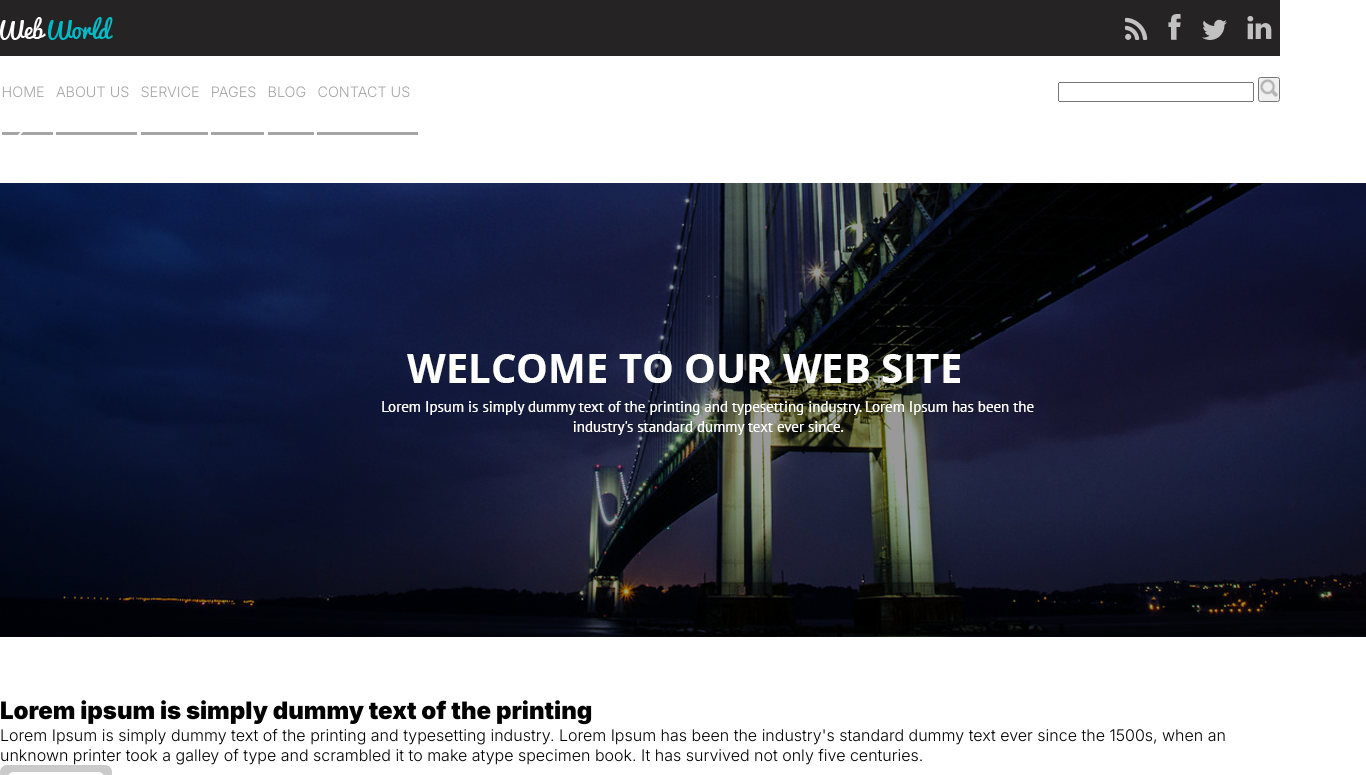
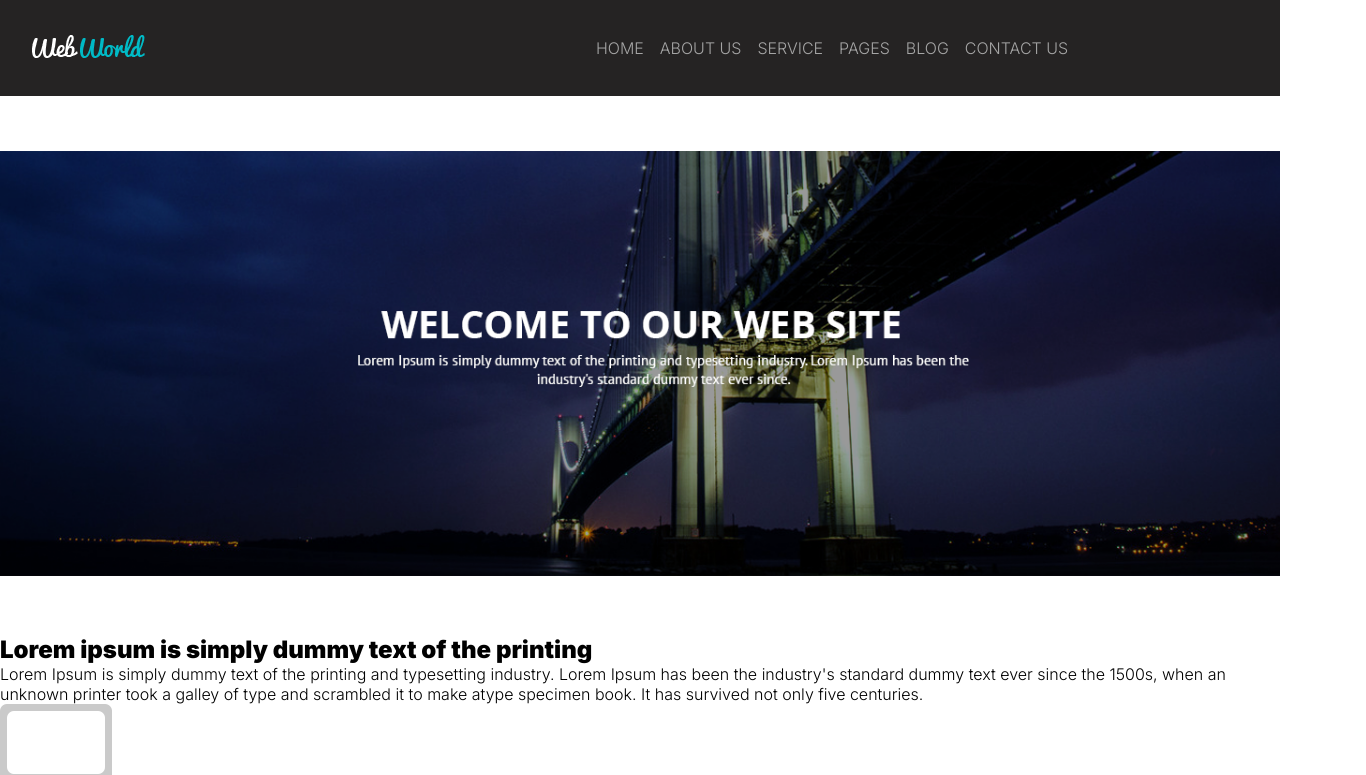
Before and after one commit to Arthur-Ferreira/WS_webWorld, a plain HTML site: page index.html in a window 1280 px wide. Shown: the top 775 px of the page, 1366 px wide, since content can reach past the window. Drawn offline with Linux system fonts and the light colour scheme.

Commit message:
After a few days, I fixed the menu and make changes in the layout

```diff
--- a/css/styles.css
+++ b/css/styles.css
@@ -24,63 +24,156 @@
 
     list-style: none;
     text-decoration: none;
+
+    max-width: 100vw;
+    max-height: 100vh;
 }
 
 /* General styles */
 
+
 #header {
     background-color: var(--dark-background);
 
-    width: 100vw;
-
-    display: flex;
-    align-items: center;
-    justify-content:space-between;
-
-    height: 3.5rem;
-}
-
-.social_midea img{
-    margin: .1rem .1rem  0 .1rem;
-    padding: .4rem;
-
-    cursor: pointer;
+    width: 100%;
+    height: 6rem;
 }
 
 
 #menu {
     display: flex;
     align-items: center;
-    justify-content:space-between;
+    justify-content:space-around;
 
-    line-height: 4.5rem;
 
-    font-size: .9rem;
+    height: 100%;
+    width: 100%;
 
 }
 
-#menu a{
+
+.navigation {
+    display: none;
+    flex-direction: column;
+    align-items: center;
+    justify-content: center;
+
+    top: 6rem;
+
+    width: 100%;
+    height: 90vh;
+
+    position: absolute;
+    background: var(--dark-background);
+
+    text-align: center;
+
+    transition: all .5s ease-in;
+}
+
+.navigation li {
+    line-height: 8rem;
+}
+
+.navigation li a {
     color: var(--menu-color);
 
-    padding: 1rem .5rem 2rem 0;
-    margin: 0 .1rem;
-
-    border-bottom: var(--menu-color) solid .2rem;
 }
 
-#menu a:hover{
+.navigation li a:hover {
     color: var(--menu-hover);
 
-    padding: 1rem .5rem 2rem 0;
+}
 
-    border-bottom: var(--menu-hover) solid .2rem;
+.open_carte{
+    font-size: 2rem;
+    color: var(--menu-color);
+
+    display: block;
+    cursor: pointer;
+
+    padding: .5rem;
+}
+
+#carte {
+    display: none;
+}
+
+#menu #carte:checked ~ .navigation{
+    display: block;
+}
+
+div#carousel img {
+    max-width: 100%;
+    max-height: min(40%, 700px);
 }
 
 
 
-.navigation {
 
-    display: flex;
-    align-items: center;
-    justify-content: center;
-}
+
+
+    @media only screen and (min-width: 800px){
+        #header {
+            background-color: var(--dark-background);
+
+            width: 100%;
+            height: 6rem;
+        }
+
+        #menu {
+            display: flex;
+            align-items: center;
+            justify-content:space-between;
+
+            height: 100%;
+            width: 100%;
+        }
+
+        .logo {
+            margin-left: 2rem;
+        }
+
+        .navigation {
+            display: flex;
+            flex-direction: unset;
+            align-items: center;
+            justify-content: center;
+
+            position: unset;
+
+            top: 0;
+            width: 70%;
+            height: 0;
+            transition: max-height .5s ease-in;
+        }
+
+        .navigation li {
+            line-height: 0;
+
+            padding: .5rem;
+        }
+
+        .navigation li a {
+            color: var(--menu-color);
+
+        }
+
+        .navigation li a:hover {
+            color: var(--menu-hover);
+
+            border-bottom: 1px solid var(--menu-hover);
+        }
+
+
+        .open_carte{
+            display: none;
+        }
+
+        #carte {
+            display: none;
+        }
+
+
+
+    }
--- a/index.html
+++ b/index.html
@@ -13,41 +13,71 @@
 </head>
 
 <body>
-    <header id="header">
-        <img src="img/logo.png" alt="logo" />
-
-        <div class="social_midea">
-            <img src="img/rss.png" alt="">
-            <img src="img/facebook.png" alt="Facebook image">
-            <img src="img/twitter.png" alt="Twitter image">
-            <img src="img/linkedin.png" alt="Linkedin image">
-        </div>
-    </header>
 
     <main id="container">
-        <nav id="menu">
-            <ul class="navigation">
-                <li><a href="/">HOME</a></li>
-                <li><a href="/">ABOUT US</a></li>
-                <li><a href="/">SERVICE</a></li>
-                <li><a href="/">PAGES</a></li>
-                <li><a href="/">BLOG</a></li>
-                <li><a href="/">CONTACT US</a></li>
-            </ul>
 
-            <div class="search">
-                <input type="search" name="search" id="search">
-                <button type="submit">
-                    <img src="img/search.png" alt="Search in the web site" />
-                </button>
+        <header id="header">
+
+            <div id="menu">
+
+                <a href="/">
+                    <img class="logo" src="img/logo.png" alt="logo" />
+                </a>
+             <!--
+                <div class="search">
+
+                    <input type="search" name="search" id="search">
+                    <button type="submit">
+                        <img src="img/search.png" alt="Search in the web site" />
+                    </button>
+                </div>
+            -->
+                <label for="carte" class="open_carte">&#9776;</label>
+                <input type="checkbox" id="carte">
+
+                <ul class="navigation">
+                    <li>
+                        <a href="/">
+                            HOME
+                        </a>
+                    </li>
+                    <li>
+                        <a href="/">
+                            ABOUT US
+                        </a>
+                    </li>
+                    <li>
+                        <a href="/">
+                            SERVICE
+                        </a>
+                    </li>
+                    <li>
+                        <a href="/">
+                            PAGES
+                        </a>
+                    </li>
+                    <li>
+                        <a href="/">
+                            BLOG
+                        </a>
+                    </li>
+                    <li>
+                        <a href="/">
+                            CONTACT US
+                        </a>
+                    </li>
+                </ul>
             </div>
-        </nav>
+        </header>
 
-        <section id="carousel">
+
+        <div id="carousel">
+
             <img src="img/anterior.png" alt="Voltar uma imagem">
             <img src="img/banner.png" alt="">
             <img src="img/proximo.png" alt="Proxima imagem">
-        </section>
+
+        </div>
 
         <section id="content">
             <h2>
@@ -168,6 +198,8 @@
 
 
     </footer>
+
+    </main>
 </body>
 
 </html>
```
